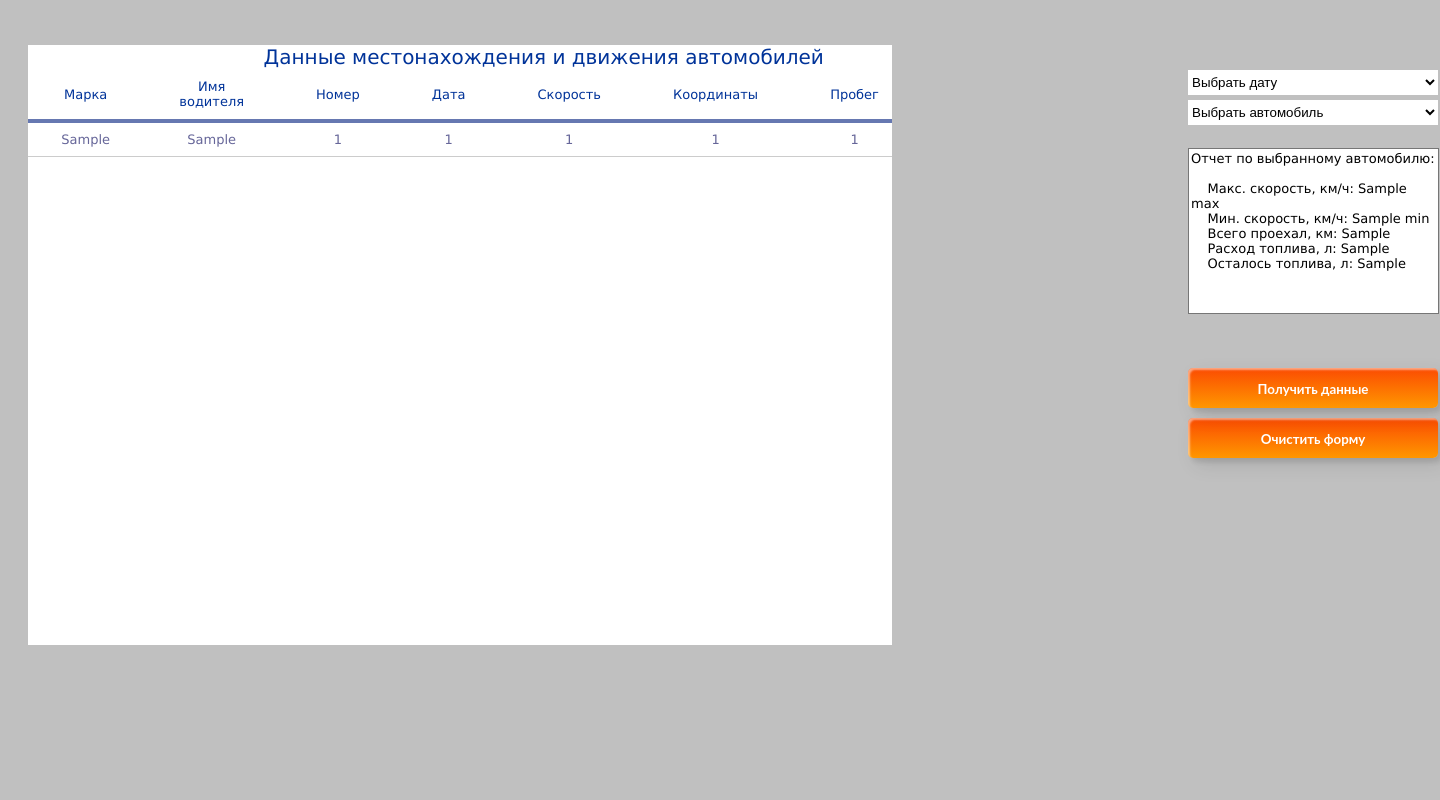
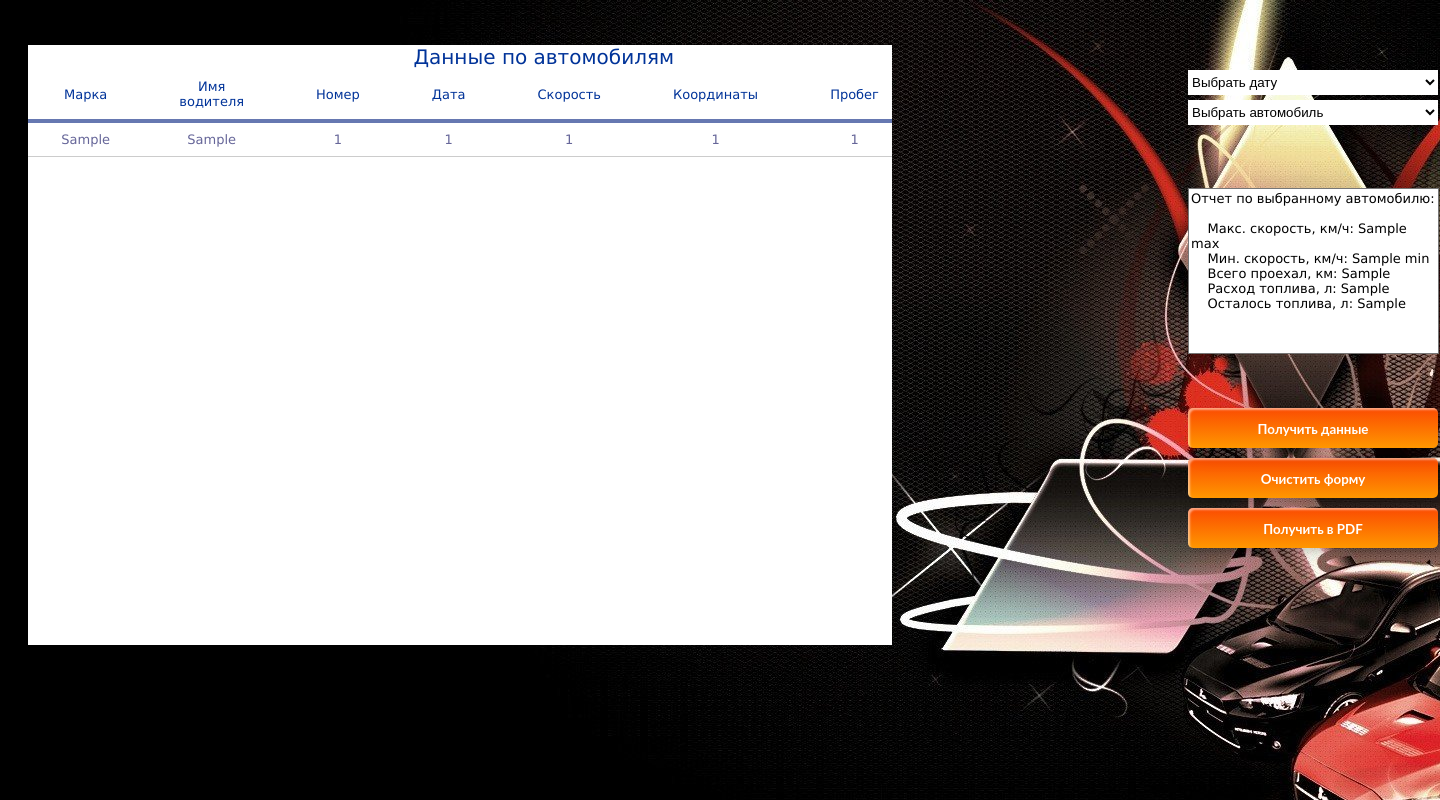
Before and after one commit to Soflmv/Tracking_Car, a Django app: template tracking/car_data/templates/car_data/main.html in a window 1440 px wide. Run offline with Django 4.2, Linux system fonts and the light colour scheme; tables that the repository leaves empty hold one stand-in row (values such as "Sample post"); the template is opened without the code that fills it: values that come from a table or form of the project are taken from there, most other values are stand-ins (such as "Sample title", 1, 10 or a date in 2020).

Commit message:
add saved in PDF function

```diff
--- a/tracking/car_data/models.py
+++ b/tracking/car_data/models.py
@@ -12,5 +12,4 @@
     fuel_condition = models.IntegerField()
 
     def __str__(self):
-        return self.car_brand, self.driver, self.car_number, self.date, self.speed, self.coordinates, self.run, \
-               self.fuel_condition
+        return self.car_brand
--- a/tracking/car_data/server.py
+++ b/tracking/car_data/server.py
@@ -12,7 +12,7 @@
 conn = psycopg2.connect(
     database='tracking',
     user='postgres',
-    password='************',
+    password='069miroslav069',
     host='127.0.0.1',
     port='5432'
 )
--- a/tracking/car_data/static/car_data/css/main.css
+++ b/tracking/car_data/static/car_data/css/main.css
@@ -1,5 +1,5 @@
 body{
-	background-color: #C0C0C0;
+	background-image:url('fon.jpg');
 }
 
 
@@ -162,7 +162,7 @@
 .btn-7 {
     width: 250px;
     height: 40px;
-    top: 410px;
+    top: 450px;
     left: 1180px;
     color: #fff;
     border-radius: 5px;
@@ -237,3 +237,82 @@
     4px 4px 5px 0px rgba(0,0,0,.3);
     transition: all 0.3s ease;
 }
+
+.btn-8 {
+    width: 250px;
+    height: 40px;
+    top: 460px;
+    left: 1180px;
+    color: #fff;
+    border-radius: 5px;
+    padding: 10px 25px;
+    font-family: 'Lato', sans-serif;
+    font-weight: 700;
+    background: transparent;
+    cursor: pointer;
+    transition: all 0.3s ease;
+    position: relative;
+    display: inline-block;
+    box-shadow:inset 2px 2px 2px 0px rgba(255,255,255,.5),
+    7px 7px 20px 0px rgba(0,0,0,.1),
+    4px 4px 5px 0px rgba(0,0,0,.1);
+    outline: none;
+}
+.btn-8 {
+    background: linear-gradient(0deg, rgba(255,151,0,1) 0%, rgba(251,75,2,1) 100%);
+    line-height: 42px;
+    padding: 0;
+    border: none;
+}
+.btn-8 span {
+    position: relative;
+    display: block;
+    width: 100%;
+    height: 100%;
+}
+.btn-8:before,
+.btn-8:after {
+    position: absolute;
+    content: "";
+    right: 0;
+    bottom: 0;
+    background: rgba(251,75,2,1);
+    box-shadow:
+    -7px -7px 20px 0px rgba(255,255,255,.9),
+    -4px -4px 5px 0px rgba(255,255,255,.9),
+    7px 7px 20px 0px rgba(0,0,0,.2),
+    4px 4px 5px 0px rgba(0,0,0,.3);
+    transition: all 0.3s ease;
+}
+.btn-8:before{
+    height: 0%;
+    width: 2px;
+}
+.btn-8:after {
+    width: 0%;
+    height: 2px;
+}
+.btn-8:hover{
+    color: rgba(251,75,2,1);
+    background: transparent;
+}
+.btn-8:hover:before {
+    height: 100%;
+}
+.btn-8:hover:after {
+    width: 100%;
+}
+.btn-8 span:before,
+.btn-8 span:after {
+    position: absolute;
+    content: "";
+    left: 0;
+    top: 0;
+    background: rgba(251,75,2,1);
+    box-shadow:
+    -7px -7px 20px 0px rgba(255,255,255,.9),
+    -4px -4px 5px 0px rgba(255,255,255,.9),
+    7px 7px 20px 0px rgba(0,0,0,.2),
+    4px 4px 5px 0px rgba(0,0,0,.3);
+    transition: all 0.3s ease;
+}
--- a/tracking/car_data/templates/car_data/main.html
+++ b/tracking/car_data/templates/car_data/main.html
@@ -12,7 +12,7 @@
 <body>
 <!--Таблица-->
 <table class="table">
-    <caption>Данные местонахождения и движения автомобилей</caption>
+    <caption>Данные по автомобилям</caption>
 <thead>
     <tr>
       <th scope="col">Марка</th>
@@ -42,10 +42,14 @@
 </table>
 <main>
 <!--Кнопки-->
-<form action="{% url 'clear' %}" method="post">
-    {% csrf_token %}
-    <button class="custom-btn btn-7"><span>Очистить форму</span></button>
-</form>
+    <form action="{% url 'clear' %}" method="post">
+        {% csrf_token %}
+        <button class="custom-btn btn-7"><span>Очистить форму</span></button>
+    </form>
+    <form action="{% url 'pdf_file' %}" method="post">
+        {% csrf_token %}
+        <button class="custom-btn btn-8" type="submit"><span>Получить в PDF</span></button>
+    </form>
 <!--Формы с данными-->
 <form class="data_cars" action="{% url 'car_data_indb' %}"  method="post">
     {% csrf_token %}
--- a/tracking/car_data/urls.py
+++ b/tracking/car_data/urls.py
@@ -1,8 +1,8 @@
 from django.urls import path
 from . import views
 
-
 urlpatterns = [
     path('', views.clear, name='clear'),
-    path('car_data_indb', views.car_data_indb, name='car_data_indb')
+    path('car_data_indb', views.car_data_indb, name='car_data_indb'),
+    path('pdf_file', views.pdf_file, name='pdf_file'),
 ]
--- a/tracking/tracking/settings.py
+++ b/tracking/tracking/settings.py
@@ -20,7 +20,7 @@
 # See https://docs.djangoproject.com/en/4.1/howto/deployment/checklist/
 
 # SECURITY WARNING: keep the secret key used in production secret!
-SECRET_KEY = '****************************************************'
+SECRET_KEY = '*****************************************************'
 
 # SECURITY WARNING: don't run with debug turned on in production!
 DEBUG = True
```
Also changed, not shown: tracking/car_data/views.py (+42 -1 lines), tracking/car_data/static/car_data/css/fon.jpg (added).
